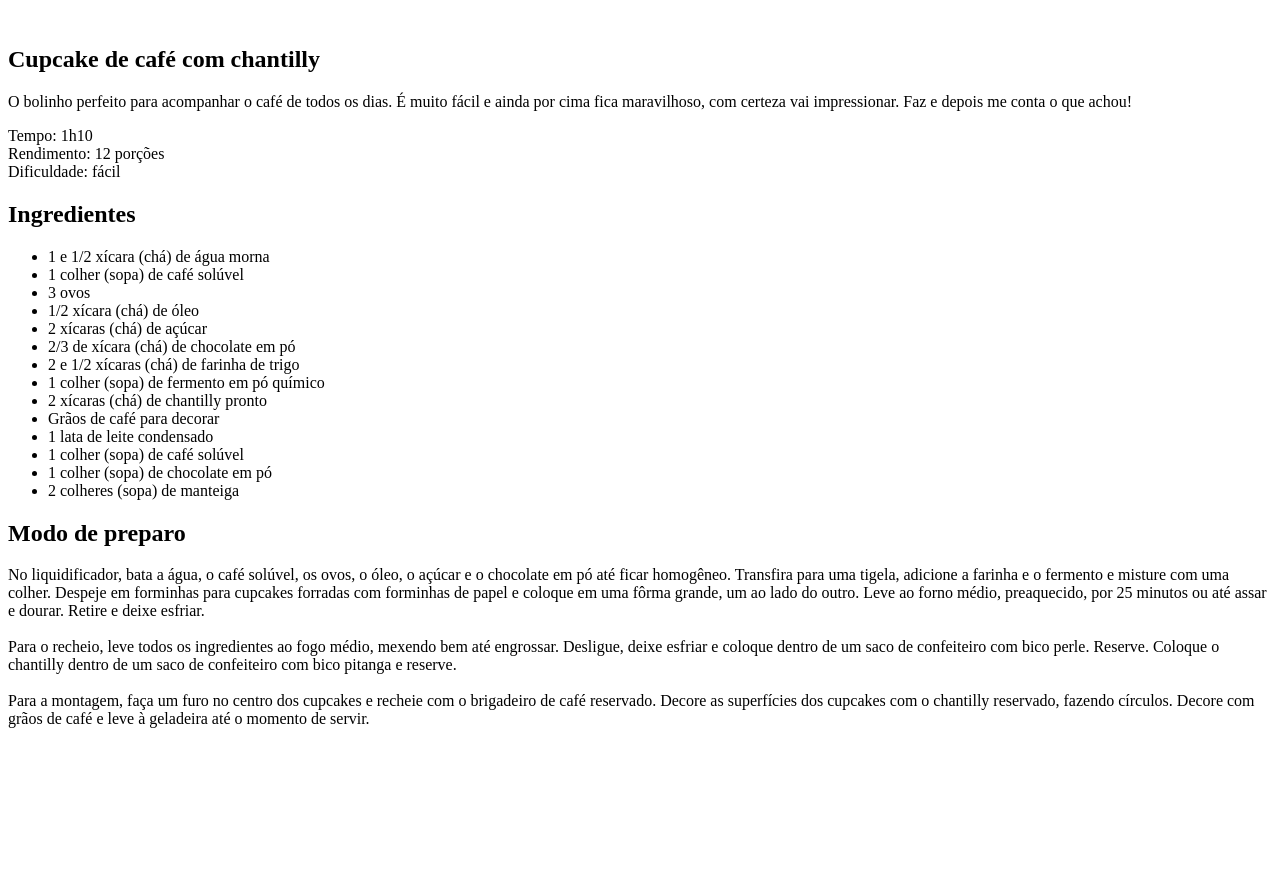
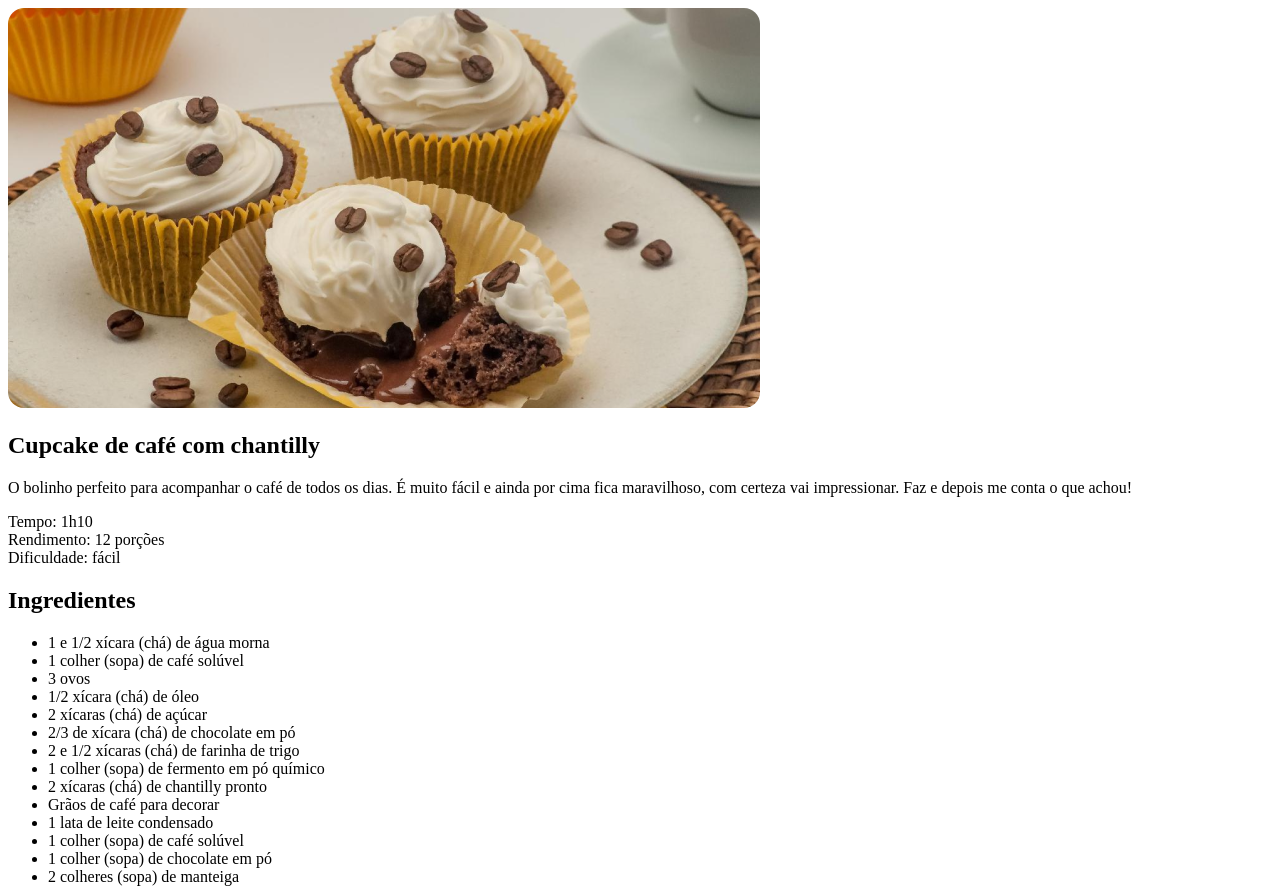
Before and after one commit to ppedrolucas/P-gina-de-Receitas, a plain HTML site: page index.html in a window 1280 px wide. Shown: the top 889 px of the page. Before the commit the page ends 800 px from the top, so only its background shows below. Drawn offline with Linux system fonts and the light colour scheme.

Commit message:
adicionando imagens

```diff
--- a/index.html
+++ b/index.html
@@ -3,11 +3,12 @@
 <head>
   <meta charset="UTF-8">
   <meta name="viewport" content="width=device-width, initial-scale=1.0">
+  <link rel="stylesheet" href="style.css">
   <title>Página de Receita</title>
 </head>
 <body>
   <div id="page">
-    <img src="" alt="">
+    <img src="assets/main-image.png" alt="Imagem de três cupcakes saborosos com gotas de café e chantilly.">
     <main>
       <section id="about">
         <h1>Cupcake de café com chantilly</h1>
--- /dev/null
+++ b/style.css
@@ -0,0 +1,3 @@
+img{
+  border-radius: 16px;
+}
```
Also changed, not shown: assets/Página de receita.png (added), assets/main-image.png (added), 1 other file.
